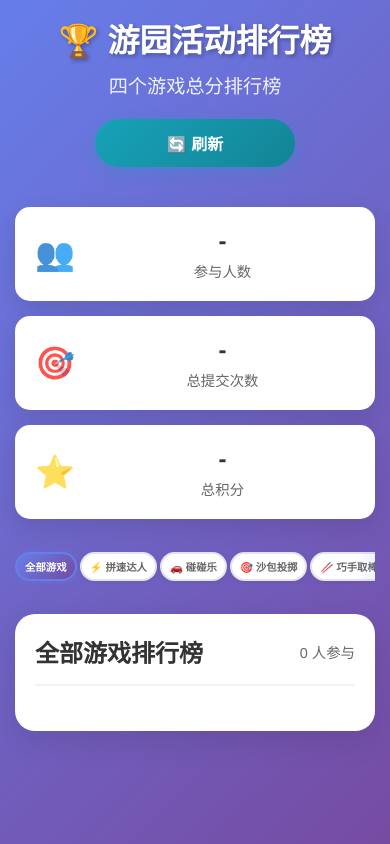
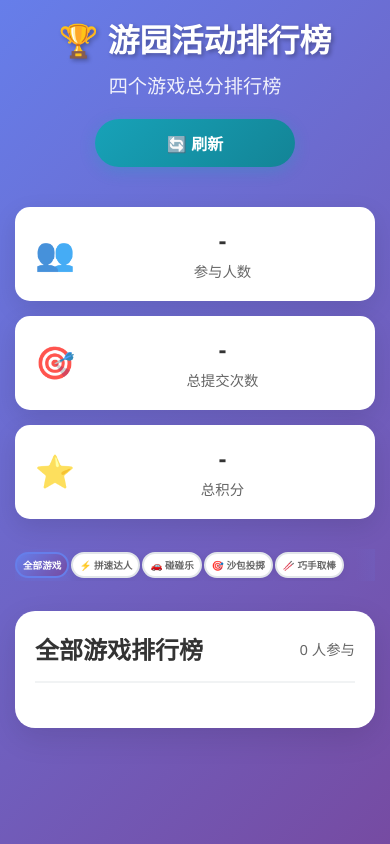
Before and after one commit to hmh38324/leaderboard, a website: page public/index.html in a window 390 px wide. Drawn offline with Linux system fonts and the light colour scheme; no server answers.

Commit message:
强制移动端按钮单行显示优化

```diff
--- a/public/style.css
+++ b/public/style.css
@@ -124,6 +124,15 @@ header p {
     margin-bottom: 30px;
     flex-wrap: wrap;
     justify-content: center;
+}
+
+/* 移动端强制单行显示 */
+@media (max-width: 768px) {
+    .game-selector {
+        flex-wrap: nowrap !important;
+        overflow-x: auto;
+        -webkit-overflow-scrolling: touch;
+    }
 }
 
 .game-tab {
@@ -582,13 +591,14 @@ header p {
     }
 
     .game-selector {
-        gap: 4px;
+        gap: 3px;
         flex-wrap: nowrap;
         overflow-x: auto;
         padding: 5px 0;
         -webkit-overflow-scrolling: touch;
         position: relative;
         justify-content: flex-start;
+        display: flex;
     }
 
     .game-selector::after {
@@ -604,11 +614,12 @@ header p {
     }
 
     .game-tab {
-        padding: 6px 10px;
-        font-size: 0.7rem;
+        padding: 5px 8px;
+        font-size: 0.65rem;
         white-space: nowrap;
         flex-shrink: 0;
         min-width: fit-content;
+        border-radius: 20px;
     }
 
     .leaderboard-container {
@@ -689,13 +700,14 @@ header p {
     }
 
     .game-selector {
-        gap: 3px;
+        gap: 2px;
         padding: 3px 0;
     }
 
     .game-tab {
-        padding: 5px 8px;
-        font-size: 0.65rem;
+        padding: 4px 6px;
+        font-size: 0.6rem;
+        border-radius: 18px;
     }
 
     .leaderboard-item {
```
